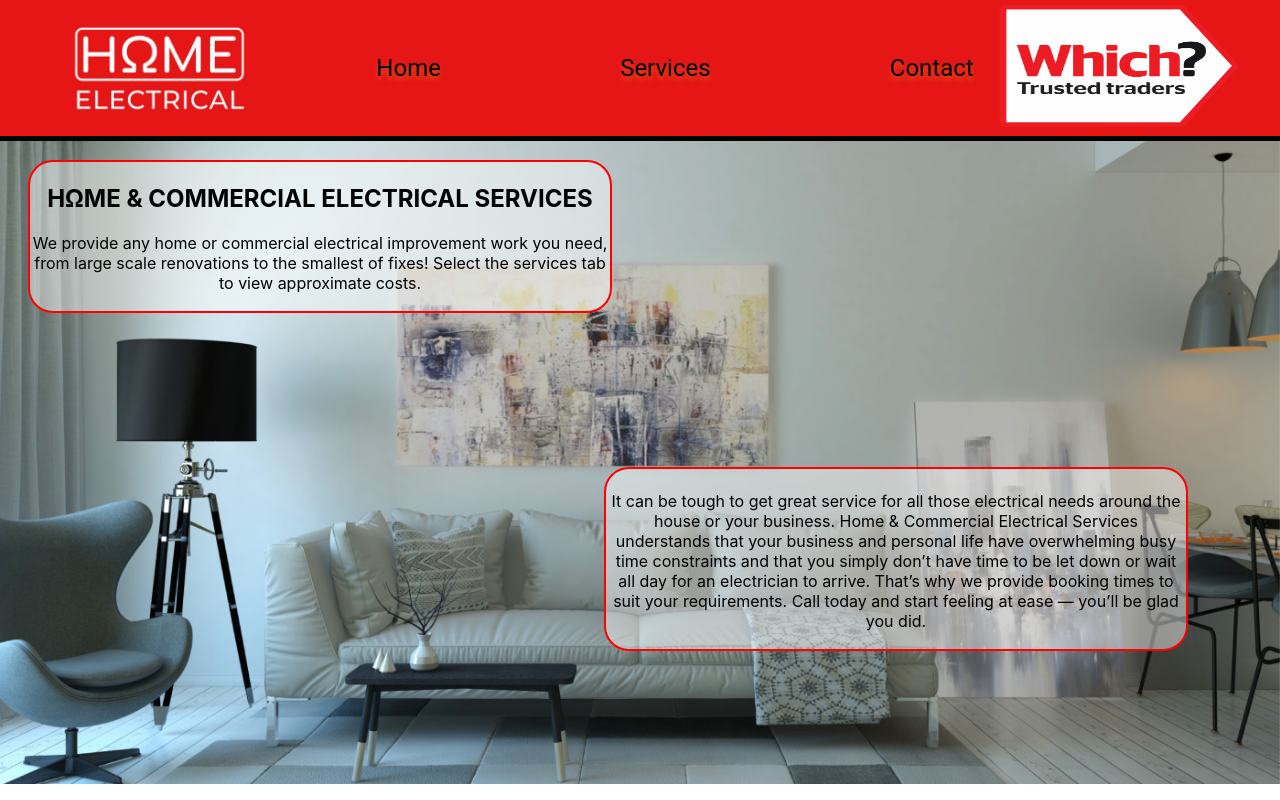
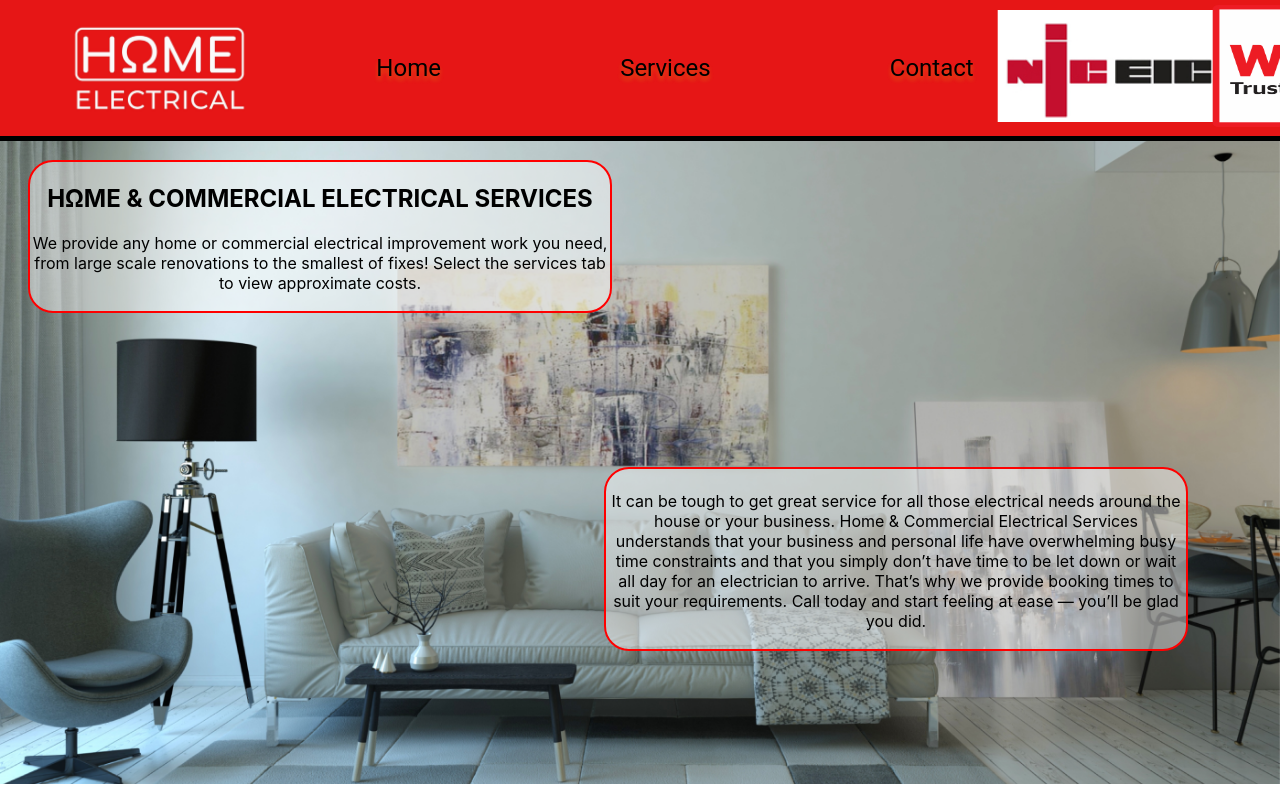
Before and after one commit to vfellstar/home-electrical-v1, a React (Create React App) app: page / in a window 1280 px wide. Built offline with nearby package versions, Linux system fonts and the light colour scheme.

Commit message:
animated hovers

```diff
--- a/src/components/Banner.js
+++ b/src/components/Banner.js
@@ -1,3 +1,4 @@
+import { useState } from 'react';
 import styles from './Banner.module.css';
 // import {BrowserRouter as Router, Link} from 'react-router-dom';
 
@@ -9,6 +10,12 @@ function Banner(props){
 	const servicesFunction = props.servicesFunction;
 	// const galleryFunction = props.galleryFunction;
 	const contactFunction = props.contactFunction;
+
+
+	const [WhichHovered, setWhichHovered] = useState(true);
+	const toggleWhichHovered = () => setWhichHovered(!WhichHovered);
+	const [NicHovered, setNicHovered] = useState(true);
+	const toggleNicHovered = () => setNicHovered(!NicHovered);
 
 	return (
 		<div className= {styles.background}>
@@ -22,10 +29,13 @@ function Banner(props){
 					<li onClick={contactFunction}>Contact</li>
 
 				</ul>
+				<a href="http://www.niceic.com/householder/find-a-contractor-results?q=GL20+5RX"  className={styles.link_box}  onMouseEnter={toggleNicHovered} onMouseLeave={toggleNicHovered}>
+					<img src={require('../pictures/nic.png')} alt='nic' className={NicHovered ? styles.nic : styles.nic_hovered}/>
+				</a>
+				<a href="https://trustedtraders.which.co.uk/businesses/home-commercial-electrical-services/"  className={styles.link_box} onMouseEnter={toggleWhichHovered} onMouseLeave={toggleWhichHovered}>
+					<img src={require('../pictures/tt-which-logo.png')} alt='which' className={WhichHovered ? styles.which : styles.which_hovered}/>
+				</a>
 
-				<a href="https://trustedtraders.which.co.uk/businesses/home-commercial-electrical-services/"  className={styles.link_box}>
-					<img src={require('../pictures/tt-which-logo.png')} alt='which' className={styles.which}/>
-				</a>
 			</header>
 		</div>
 	)
--- a/src/components/Banner.module.css
+++ b/src/components/Banner.module.css
@@ -41,7 +41,6 @@
 }
 
 .which {
-		/* image 1 */
 		padding: 1px;
 		padding-right: 10%;
 		position: relative;
@@ -49,6 +48,32 @@
 		height: 121.33px;
 		/* you need to match the shadow color to your background or image border for the desired effect*/
 
+}
+.which_hovered {
+	padding: 1px;
+	padding-right: 10%;
+	position: relative;
+	width: 240px;
+	height: 121.33px;
+	transform: translate(5%, 5%);
+}
+
+.nic {
+			padding: 1px;
+			padding-right: 10%;
+			position: relative;
+			width: 220px;
+			height: 111.33px;
+			/* you need to match the shadow color to your background or image border for the desired effect*/
+}
+
+.nic_hovered {
+	padding: 1px;
+	padding-right: 10%;
+	position: relative;
+	width: 220px;
+	height: 111.33px;
+	transform: translate(-5%, 5%);
 }
 
 .unordered_list li {
```
Also changed, not shown: src/pictures/nic.png (added).
